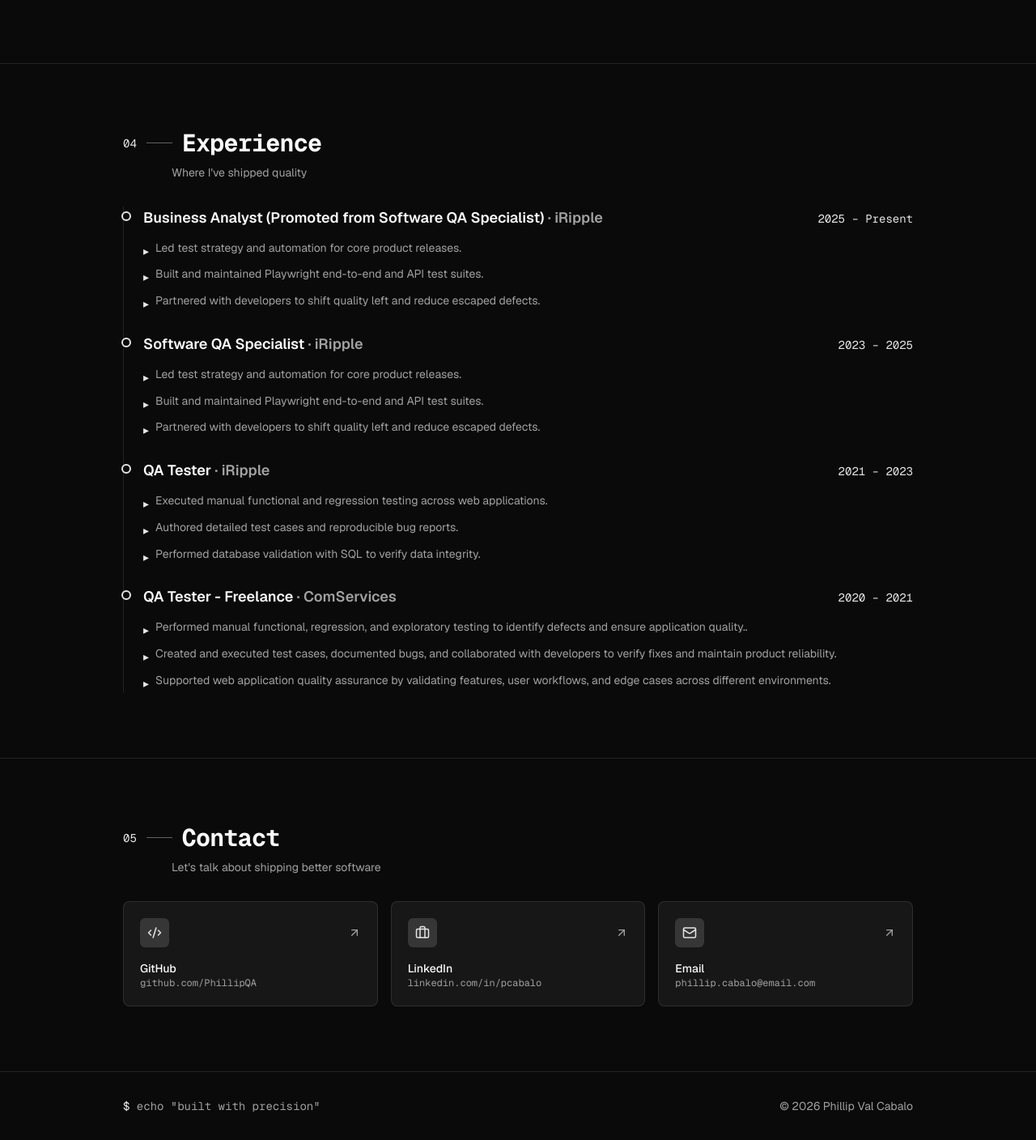
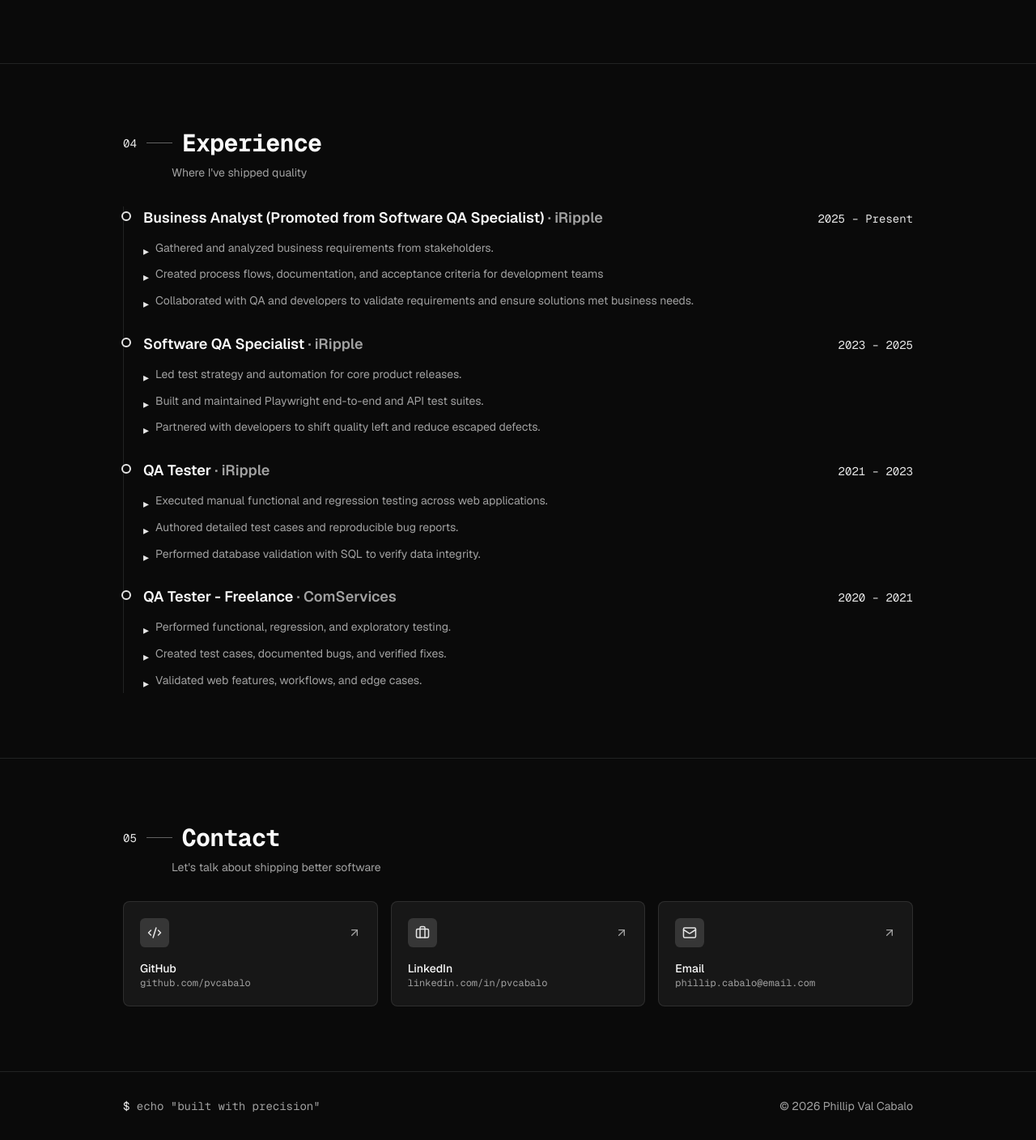
Before and after one commit to PhillipQA/phillipqaportfolio, a Next.js app: page / in a window 1280 px wide. Shown: the part 2457-3865 px from the top of the page at 81% size. Built offline with nearby package versions, Linux system fonts and the light colour scheme.

Commit message:
'update'

```diff
--- a/components/contact.tsx
+++ b/components/contact.tsx
@@ -2,63 +2,31 @@ import { SectionHeading } from "@/components/section-heading"
 import { Code2, Briefcase, Mail, ArrowUpRight } from "lucide-react"
 
 const links = [
-  {
-    label: "GitHub",
-    value: "github.com/PhillipQA",
-    href: "https://github.com/PhillipQA",
-    icon: Code2,
-  },
-  {
-    label: "LinkedIn",
-    value: "linkedin.com/in/pcabalo",
-    href: "https://www.linkedin.com/in/pcabalo/",
-    icon: Briefcase,
-  },
-  {
-    label: "Email",
-    value: "phillip.cabalo@email.com",
-    href: "mailto:phillip.cabalo@email.com",
-    icon: Mail,
-  },
+  { label: "GitHub", value: "github.com/pvcabalo", href: "https://github.com/PhillipQA/playwright-automation-project", icon: Code2 },
+  { label: "LinkedIn", value: "linkedin.com/in/pvcabalo", href: "https://www.linkedin.com/in/pcabalo/", icon: Briefcase },
+  { label: "Email", value: "phillip.cabalo@email.com", href: "mailto:phillip.cabalo@email.com", icon: Mail },
 ]
 
 export function Contact() {
   return (
     <section id="contact">
       <div className="mx-auto max-w-5xl px-4 py-16 sm:px-6 sm:py-20">
-        <SectionHeading
-          index="05"
-          title="Contact"
-          subtitle="Let's talk about shipping better software"
-        />
-
+        <SectionHeading index="05" title="Contact" subtitle="Let's talk about shipping better software" />
         <div className="mt-8 grid grid-cols-1 gap-4 sm:grid-cols-3">
           {links.map((l) => (
             <a
               key={l.label}
               href={l.href}
-              target="_blank"
-              rel="noopener noreferrer"
               className="group flex flex-col rounded-lg border border-border bg-card p-5 transition-colors hover:border-primary/50"
             >
               <div className="flex items-center justify-between">
                 <span className="flex h-9 w-9 items-center justify-center rounded-md bg-primary/15 text-primary">
-                  <l.icon
-                    className="h-4.5 w-4.5"
-                    aria-hidden="true"
-                  />
+                  <l.icon className="h-4.5 w-4.5" aria-hidden="true" />
                 </span>
-
                 <ArrowUpRight className="h-4 w-4 text-muted-foreground transition-colors group-hover:text-primary" />
               </div>
-
-              <span className="mt-4 text-sm font-medium text-foreground">
-                {l.label}
-              </span>
-
-              <span className="font-mono text-xs text-muted-foreground">
-                {l.value}
-              </span>
+              <span className="mt-4 text-sm font-medium text-foreground">{l.label}</span>
+              <span className="font-mono text-xs text-muted-foreground">{l.value}</span>
             </a>
           ))}
         </div>
--- a/components/experience.tsx
+++ b/components/experience.tsx
@@ -6,9 +6,9 @@ const roles = [
     title: "Business Analyst (Promoted from Software QA Specialist)",
     period: "2025 – Present",
     points: [
-      "Led test strategy and automation for core product releases.",
-      "Built and maintained Playwright end-to-end and API test suites.",
-      "Partnered with developers to shift quality left and reduce escaped defects.",
+      "Gathered and analyzed business requirements from stakeholders.",
+      "Created process flows, documentation, and acceptance criteria for development teams",
+      "Collaborated with QA and developers to validate requirements and ensure solutions met business needs.",
     ],
   },,
   {
@@ -36,10 +36,10 @@ const roles = [
     title: "QA Tester - Freelance",
     period: "2020 – 2021",
     points: [
-      "Performed manual functional, regression, and exploratory testing to identify defects and ensure application quality..",
-      "Created and executed test cases, documented bugs, and collaborated with developers to verify fixes and maintain product reliability.",
-      "Supported web application quality assurance by validating features, user workflows, and edge cases across different environments.",
-    ],
+  "Performed functional, regression, and exploratory testing.",
+  "Created test cases, documented bugs, and verified fixes.",
+  "Validated web features, workflows, and edge cases.",
+],
   },
 ]
 
```
